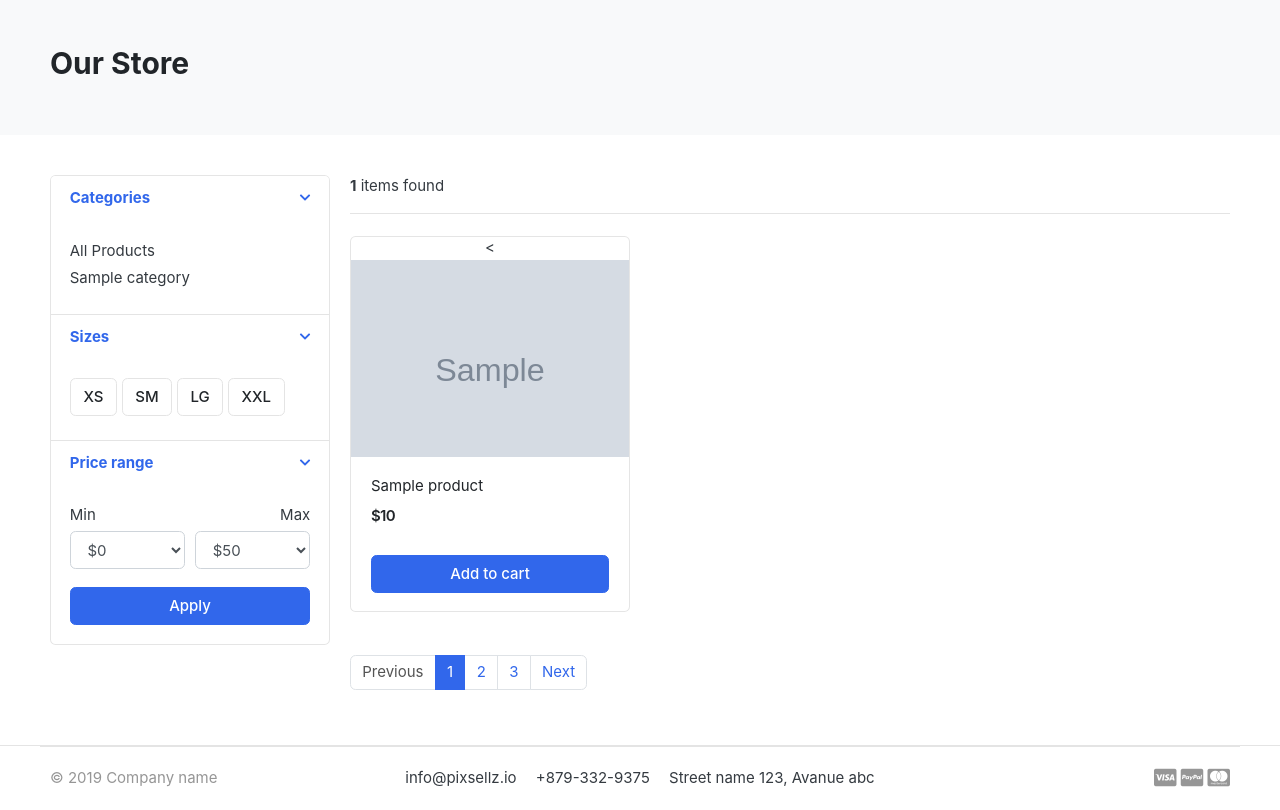
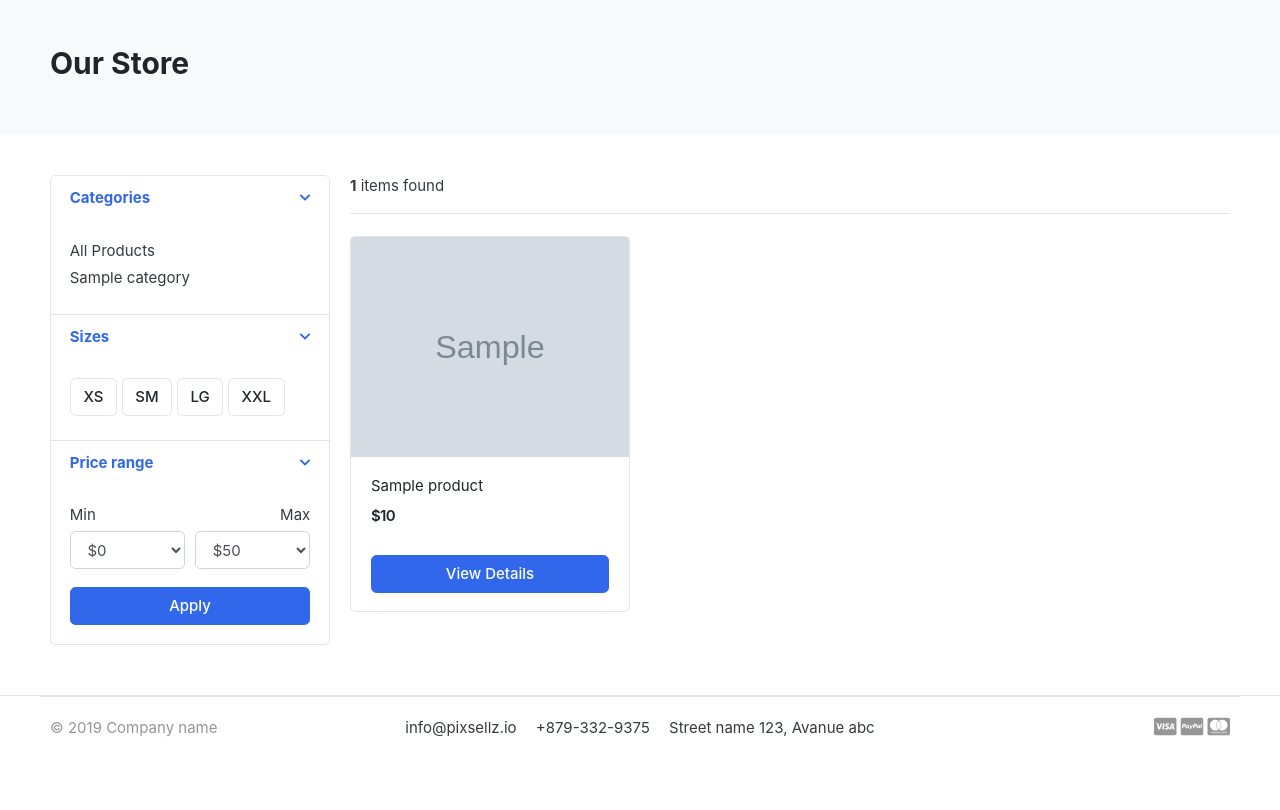
Before and after one commit to JabedAhmedRifat/django_gaming_e_commerce, a Django app: template templates/store/store.html in a window 1280 px wide. Shown: the part 119-929 px from the top of the page. After the commit the page ends 856 px from the top, so only its background shows below. Run offline with Django 3.2, Linux system fonts and the light colour scheme; the template is opened without the code that fills it: most values are stand-ins (such as "Sample title", 1, 10 or a date in 2020); grey boxes marked "Sample" are stand-in pictures; some libraries are stand-ins or nearby versions; some web fonts are replaced.

Commit message:
added store page's view product, added paginator for previous 1 2 3 next , store's warning solve by adding order.by, and small error

```diff
--- a/carts/views.py
+++ b/carts/views.py
@@ -1,6 +1,7 @@
 from django.shortcuts import render ,redirect, get_object_or_404
 from store.models import Product
 from .models import Cart, CartItem
+from django.core.exceptions import ObjectDoesNotExist
 
 # Create your views here.
 from django.http import HttpResponse
@@ -62,6 +63,8 @@ def remove_cart_item(request , product_id):
 
 def cart(request, total=0, quantity=0, cart_items=None):
     try:
+        tax= 0
+        grand_total = 0
         cart = Cart.objects.get(cart_id=_cart_id(request))
         cart_items= CartItem.objects.filter(cart = cart, is_active=True)
         for cart_item in cart_items:
@@ -70,7 +73,7 @@ def cart(request, total=0, quantity=0, cart_items=None):
         tax = (1.2 * total)/100
         grand_total = total + tax
 
-    except ObjectNotExist:
+    except ObjectDoesNotExist:
         pass
 
     context= {
--- a/templates/store/store.html
+++ b/templates/store/store.html
@@ -136,7 +136,7 @@
 		<figure class="card card-product-grid">
 			<div class="img-wrap">
 
-				<<a href="{{ product.get_url }}"><img src="{{ product.images.url }}"></a>
+				<a href="{{ product.get_url }}"><img src="{{ product.images.url }}"></a>
 
 			</div> <!-- img-wrap.// -->
 			<figcaption class="info-wrap">
@@ -147,7 +147,7 @@
 
 					</div> <!-- price-wrap.// -->
 				</div>
-				<a href="{% url 'add_cart' product.id %}" class="btn btn-block btn-primary">Add to cart </a>
+				<a href="{{ product.get_url }}" class="btn btn-block btn-primary">View Details</a>
 			</figcaption>
 		</figure>
 	</div> <!-- col.// -->
@@ -156,13 +156,31 @@
 
 
 <nav class="mt-4" aria-label="Page navigation sample">
+ {% if products.has_other_pages %}
   <ul class="pagination">
-    <li class="page-item disabled"><a class="page-link" href="#">Previous</a></li>
-    <li class="page-item active"><a class="page-link" href="#">1</a></li>
-    <li class="page-item"><a class="page-link" href="#">2</a></li>
-    <li class="page-item"><a class="page-link" href="#">3</a></li>
-    <li class="page-item"><a class="page-link" href="#">Next</a></li>
+		{% if products.has_previous %}
+    <li class="page-item"><a class="page-link" href="?page={{products.previous_page_number}}">Previous</a></li>
+		{% else %}
+		<li class="page-item disabled"><a class="page-link" href="#">Previous</a></li>
+		{% endif %}
+
+		{% for i in products.paginator.page_range %}
+		  {% if products.number == i %}
+        <li class="page-item active"><a class="page-link" href="#">{{i}}</a></li>
+			{% else %}
+			  <li class="page-item"><a class="page-link" href="?page={{i}}">{{i}}</a></li>
+			{% endif %}
+		{% endfor %}
+
+
+		{% if products.has_next %}
+    <li class="page-item"><a class="page-link" href="?page={{products.next_page_number}}">Next</a></li>
+		{% else %}
+		<li class="page-item disabled"><a class="page-link" href="#">Next</a></li>
+		{% endif %}
+
   </ul>
+ {% endif %}
 </nav>
 
 	</main> <!-- col.// -->
```
Also changed, not shown: store/views.py (+10 -2 lines), db.sqlite3.
